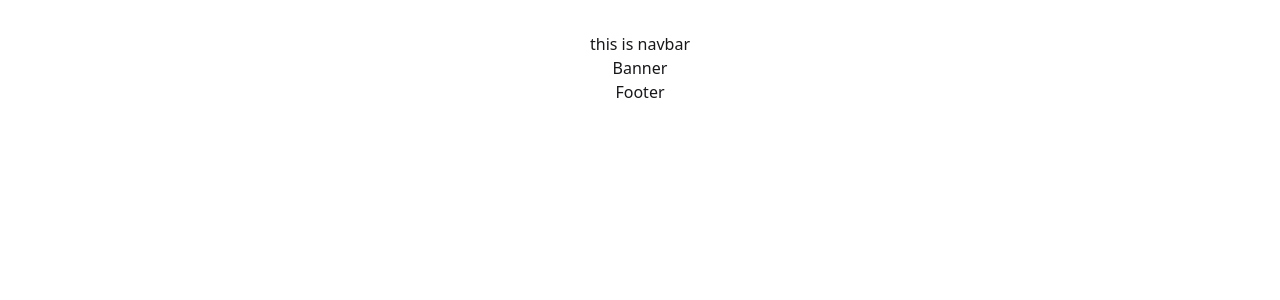
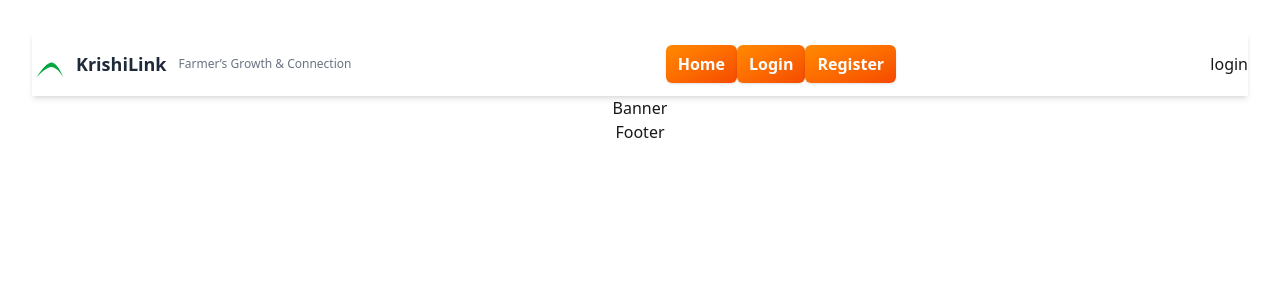
Before and after one commit to maimuna03134/KrishiLink--Farmer-s-Growth-Connection-Platform, a React (Vite) app: page / in a window 1280 px wide. Shown: the top 300 px of the page. Built offline with nearby package versions, Linux system fonts and the light colour scheme.

Commit message:
added auth context

```diff
--- a/src/components/Navbar.jsx
+++ b/src/components/Navbar.jsx
@@ -1,10 +1,72 @@
 import React from 'react';
+import { Link } from 'react-router';
+import MyLinks from './links/MyLinks';
 
 const Navbar = () => {
+     const publicLinks = [
+       { to: "/", label: "Home" },
+       { to: "/all-crops", label: "All Crops" },
+       { to: "/login", label: "Login" },
+       { to: "/register", label: "Register" },
+    ];
+
+const privateLinks = [
+  { to: "/", label: "Home" },
+  { to: "/all-crops", label: "All Crops" },
+  { to: "/profile", label: "Profile" },
+  { to: "/add-crop", label: "Add Crops" },
+  { to: "/my-posts", label: "My Posts" },
+  { to: "/my-interests", label: "My Interests" },
+];
+
     return (
-        <div>
-            this is navbar
+      <header className="bg-white shadow-md sticky top-0 z-50">
+        <div className="max-w-7xl mx-auto px-4 sm:px-6 lg:px-8"></div>
+        <div className="flex justify-between h-16 items-center">
+          <div className="flex items-center gap-3">
+            <Link to="/" className="flex items-center gap-2">
+              <svg
+                width="36"
+                height="36"
+                viewBox="0 0 24 24"
+                fill="none"
+                xmlns="http://www.w3.org/2000/svg"
+                className="text-green-600"
+              >
+                <path
+                  d="M3 21s6-7 10-7 8 7 8 7-4-10-8-10S3 21 3 21z"
+                  fill="currentColor"
+                />
+                <path
+                  d="M7 10c1.5-1 4-2 7-2"
+                  stroke="white"
+                  strokeWidth="0.5"
+                  strokeLinecap="round"
+                />
+              </svg>
+              <span className="text-lg font-semibold text-gray-800">
+                KrishiLink
+              </span>
+            </Link>
+            <span className="text-xs text-gray-500 hidden sm:inline">
+              Farmer’s Growth & Connection
+            </span>
+          </div>
+
+          <nav>
+            <MyLinks >
+            Home
+            </MyLinks>
+            <MyLinks >
+            Login
+            </MyLinks>
+            <MyLinks >
+            Register
+            </MyLinks>
+                </nav>
+                <button>login</button>
         </div>
+      </header>
     );
 };
 
--- a/src/components/links/MyLinks.jsx
+++ b/src/components/links/MyLinks.jsx
@@ -1,11 +1,19 @@
 import React from 'react';
+import { NavLink } from 'react-router';
 
-const MyLinks = () => {
-    return (
-        <div>
-            nav links
-        </div>
-    );
+const MyLinks = ({ to, children, className = "" }) => {
+  return (
+    <NavLink
+      to={to}
+      className={({ isActive }) =>
+        isActive
+          ? `bg-linear-to-br from-orange-400 to-orange-600 text-white px-3 py-2 rounded-md font-semibold shadow-sm ${className}`
+          : `text-orange-600 hover:text-orange-700 px-3 py-2 font-semibold rounded-md transition ${className}`
+      }
+    >
+      {children}
+    </NavLink>
+  );
 };
 
 export default MyLinks;
--- a/src/context/AuthContext.jsx
+++ b/src/context/AuthContext.jsx
@@ -1,11 +1,3 @@
-import React from 'react';
+import { createContext } from "react";
 
-const AuthContext = () => {
-    return (
-        <div>
-            auth context
-        </div>
-    );
-};
-
-export default AuthContext;
+export const AuthContext = createContext(null);
```
Also changed, not shown: src/firebase/firebase.config.js (added).
